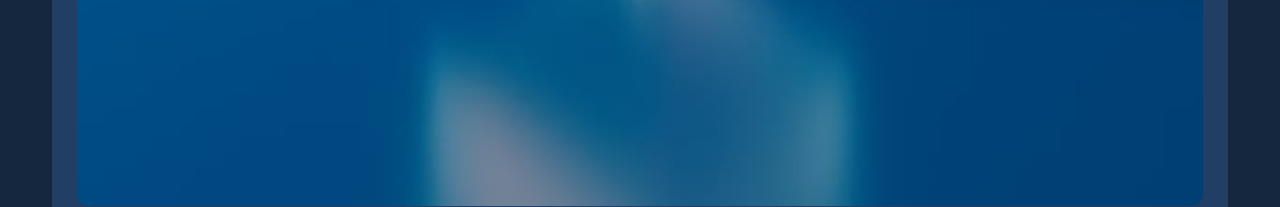
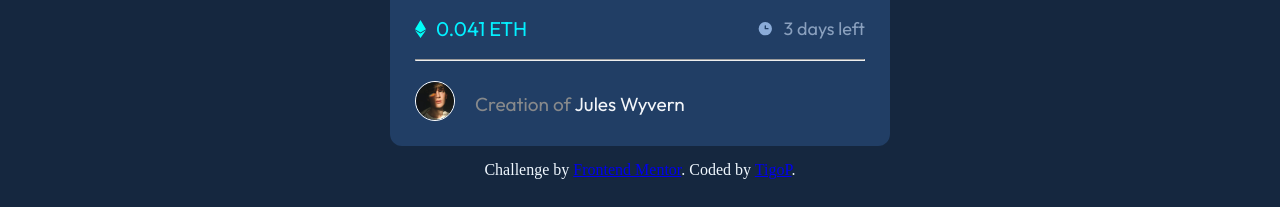
Before and after one commit to TigoP/NFTpreview, a plain HTML site: page index.html in a window 1280 px wide. Shown: the part 629-836 px from the top of the page. Drawn offline with Linux system fonts and the light colour scheme.

Commit message:
Mobile, desktop and readme complete

```diff
--- a/style.css
+++ b/style.css
@@ -2,7 +2,8 @@
 * {
     box-sizing: border-box;
 }
-body {
+body { /*propriedades que preparam o container a centralizar no meio*/
+    height: 100vh;
     height: 100vh;
     display: flex;
     flex-direction: column;
@@ -10,13 +11,13 @@ body {
     justify-content: center;
     background-color: rgb(21, 39, 63);
 }
-.container {
+.container { /*padrão para centralizar o container no centro da tela*/
     width: 93%;
     padding: 25px;
     background-color: rgb(33, 62, 101);
     border-radius: 12px;
 }
-.img1 >img {
+.img1 >img { /*propriedades que padronizam a imagem a centralizar no meio da div*/
     width: 100%;
     border-radius: 12px;
 }
@@ -32,22 +33,29 @@ p {
     font-size: 19px;
     line-height: 1.5em;
 }
-.cronometro {
+.cronometro { /*permite que dois elementos de uma div fiquem centralizados e alinhados*/
     display: flex;
     font-family: Outfit;
+    justify-content: space-between; /*permite que os elementos de separem em igual partes numa div*/
+    vertical-align: middle;
 }
 .valor {
     color: rgb(3, 240, 255);
     margin-right: 25px;
     font-weight: 400;
-    margin-right: 100px;
     font-size: 20px;
+    display: flex;
+    align-items: center;
+    gap: 10px; /*define o tamnho dos espaços entre linhas e colunas*/
+
 }
 .dias {
     color: rgb(138, 160, 190);
-    margin-left: 10px;
     font-weight: 400;
     font-size: 18px;
+    display: flex;
+    align-items: center;
+    gap: 10px;
 }
 hr {
     margin-top: 18px;
@@ -60,7 +68,7 @@ footer {
     margin-top: 10px;
     font-family: Outfit;
 }
-footer > img {
+footer > img { /* o > permite dar um caminho ao programa dando exatamente o item a estilizar*/
     margin-top: 10px;
     width: 40px;
     border: 1px solid #fff;
@@ -79,3 +87,14 @@ footer > p > .color {
     color: aliceblue;
     margin-top: 15px;
 }
+
+/* ----------------------- media -----------------------------------------*/
+
+@media screen and (min-width: 600px) {
+    .container {
+        width: 500px;
+    }
+    .dias {
+        margin-left: 20%;
+    }
+}
```
Also changed, not shown: images/desktop.jpg (added), images/mobile.jpg (added), 2 other files.
